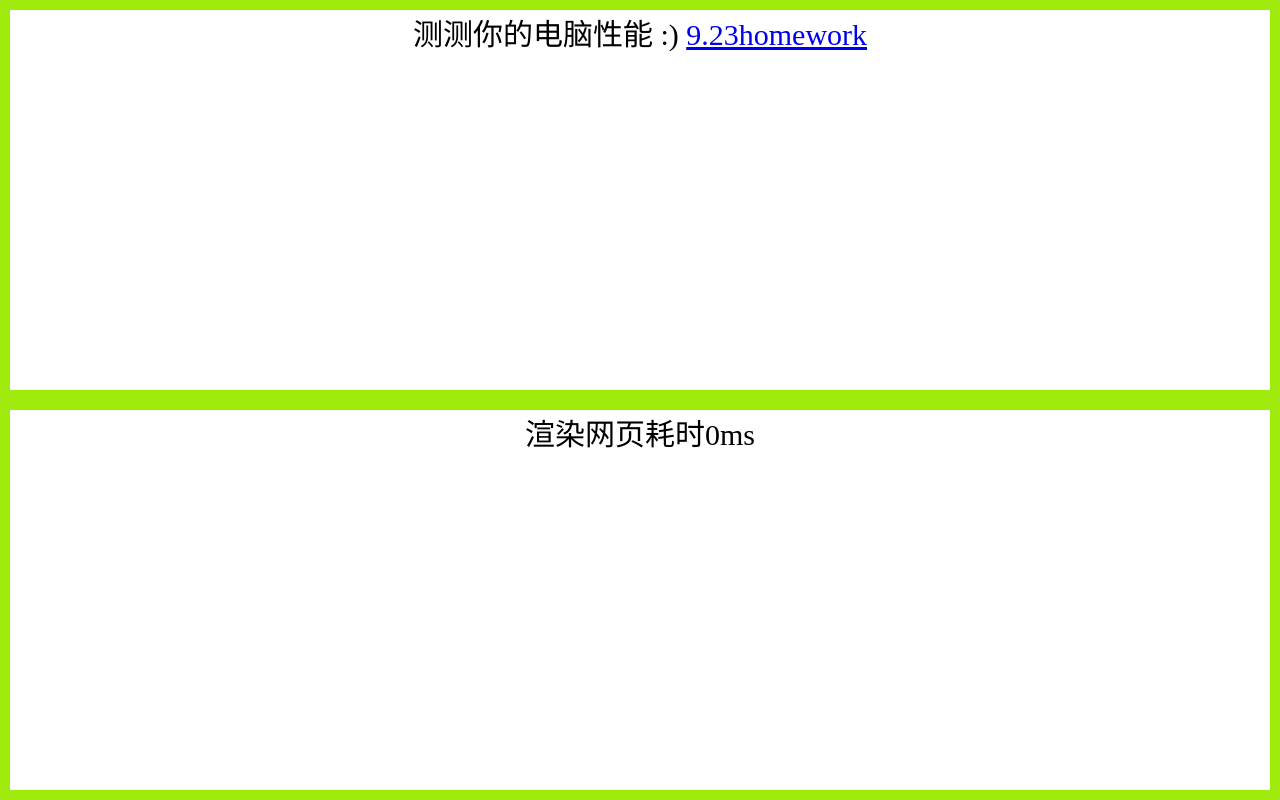
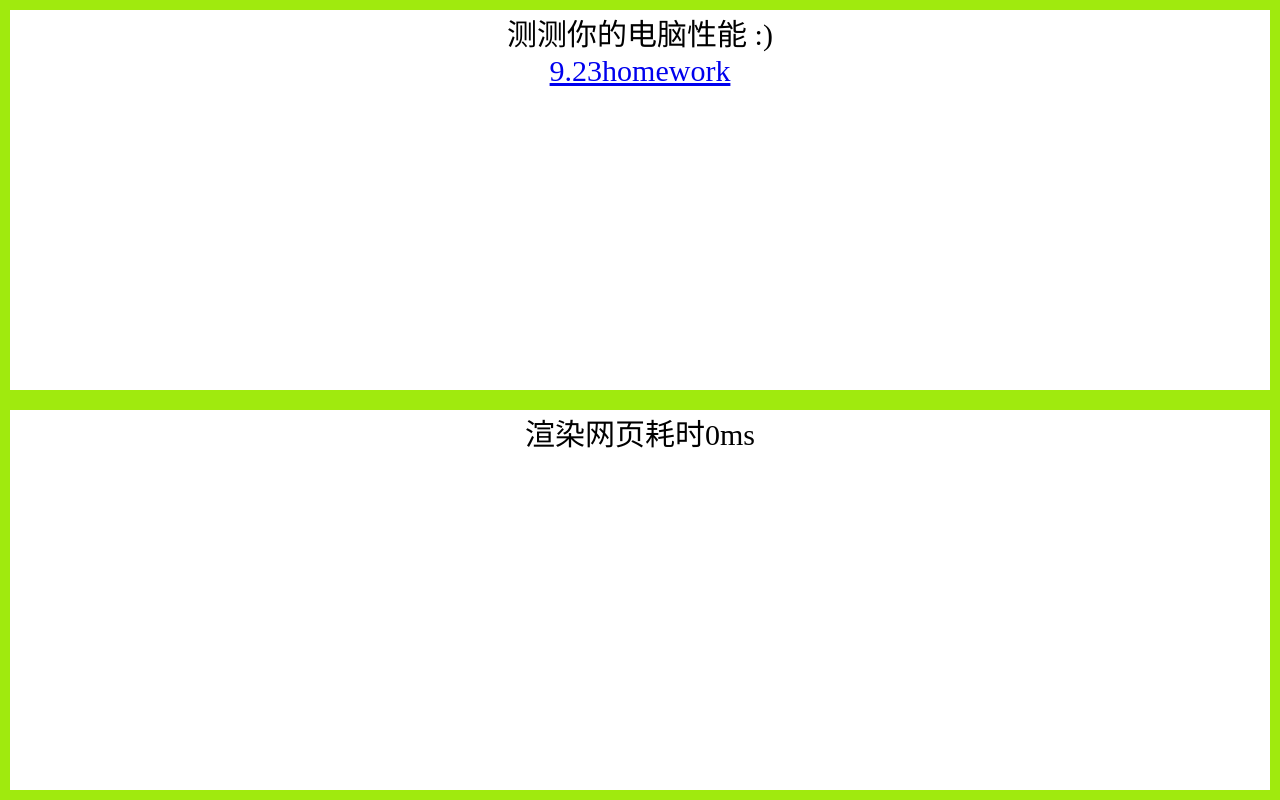
Before and after one commit to aomthx/aomthx.github.io, a plain HTML site: page index.html in a window 1280 px wide. Drawn offline with Linux system fonts and the light colour scheme.

Commit message:
Update index.html

```diff
--- a/index.html
+++ b/index.html
@@ -28,7 +28,7 @@
 </head>
 <body>
   <header>
-    测测你的电脑性能 :)<pr>
+    测测你的电脑性能 :)<br>
     <a href='./cet6/index.html'>9.23homework</a>
   </header>
   <footer>
```
